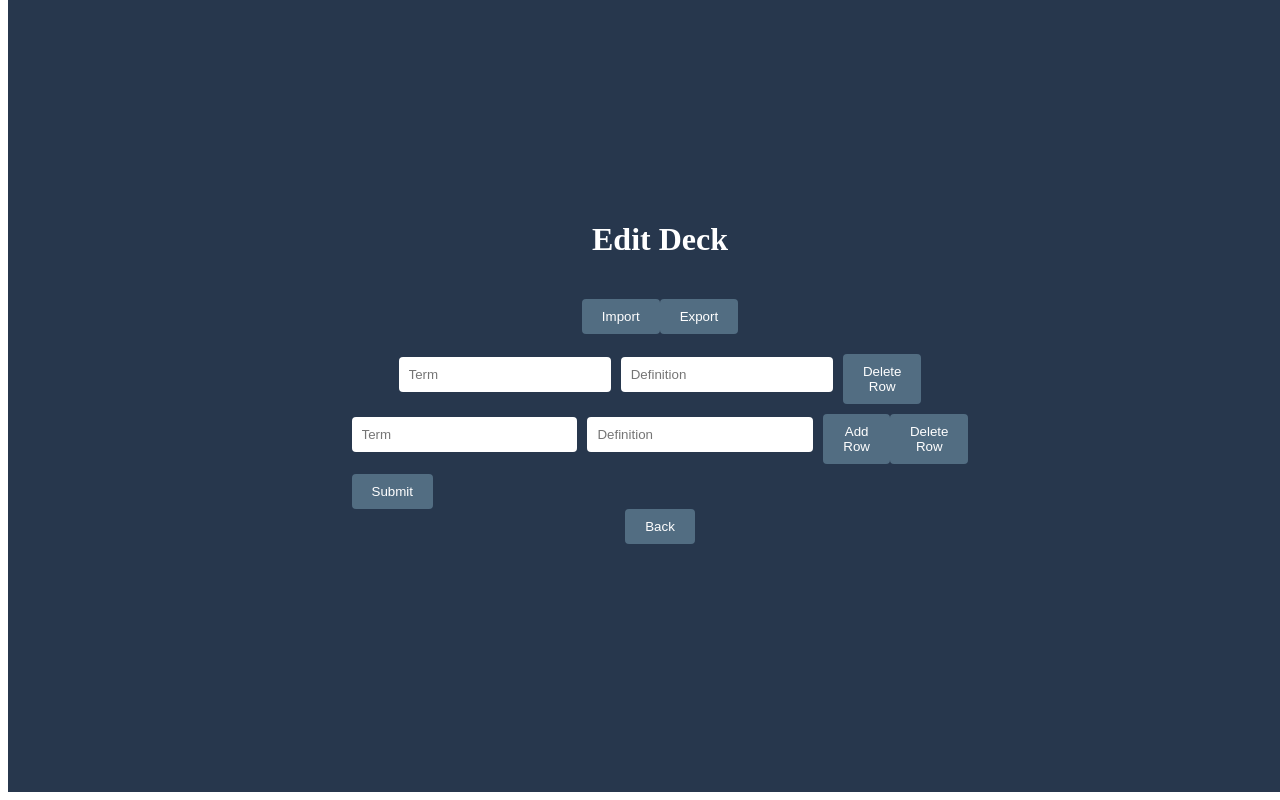
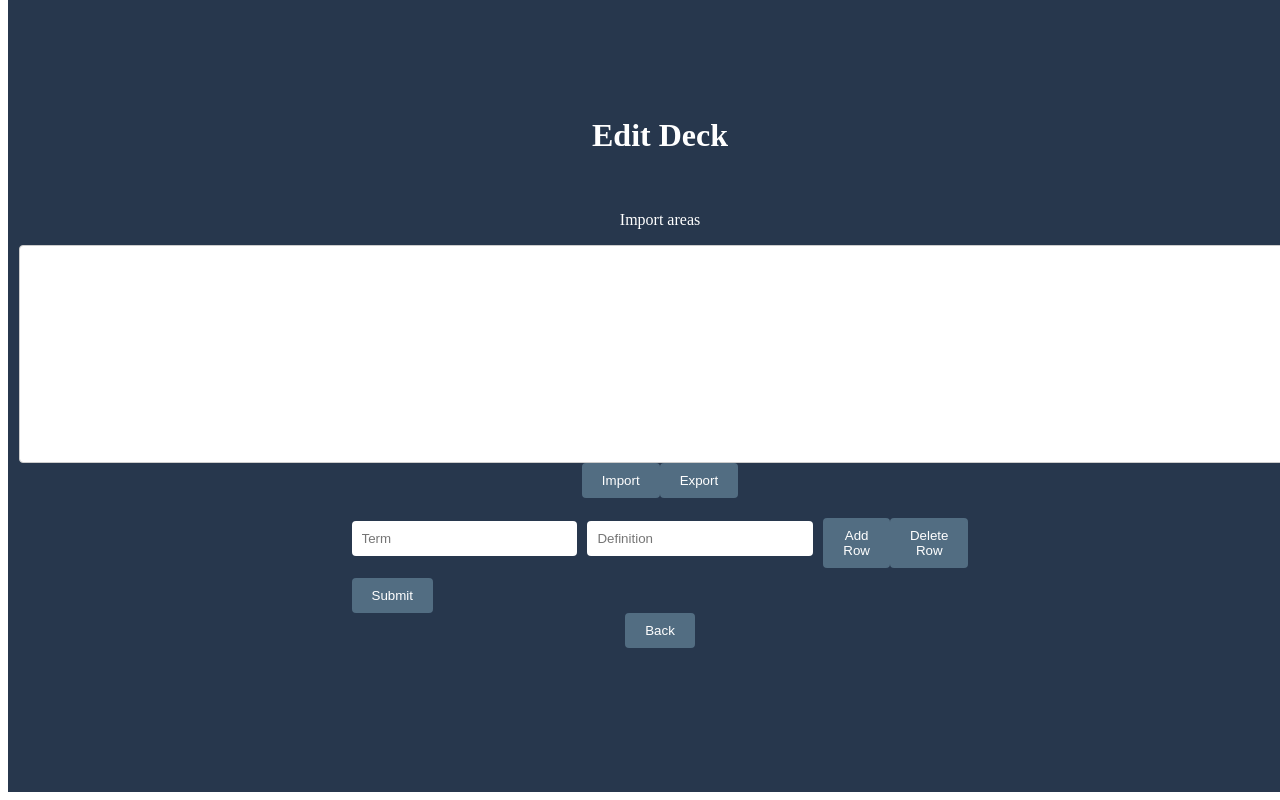
Before and after one commit to khuongduy354/kundi, a SvelteKit app in the folder client/: page / in a window 1280 px wide. Both pictures are taken after a click on the button "Add or remove terms". Shown: the part 104-904 px from the top of the page. Built offline with nearby package versions, Linux system fonts and the light colour scheme.

Commit message:
feat(parse):export import in js

```diff
--- /dev/null
+++ b/client/src/helpers/parse.js
@@ -0,0 +1,28 @@
+export const parseImport = (source, wdDelim, cardDelim) => {
+	const cards = source.split(cardDelim);
+	const results = [];
+	for (const card of cards) {
+		const word = card.split(wdDelim)[0];
+		const defi = card.split(wdDelim)[1];
+		results.push({ word, definition: defi });
+	}
+	return results;
+};
+export const parseExport = (source, wdDelim, cardDelim) => {
+	let result = '';
+	for (const card of source) {
+		const col = card.word + wdDelim + card.definition;
+		result += col + cardDelim;
+	}
+	// remove last card delim
+	result = result.slice(0, -cardDelim.length);
+	return result;
+};
+
+function main() {
+	let sample_input = 'word1 def1\nword2 def2\nword3 def3';
+	let result1 = parseImport(sample_input, ' ', '\n');
+	console.log(result1);
+	let result2 = parseExport(result1, ' ', '\n');
+	console.log(result2);
+}
--- a/client/src/routes/statics/edit.svelte
+++ b/client/src/routes/statics/edit.svelte
@@ -3,8 +3,10 @@
 	export let set_name = '';
 	export let flashcards = [{ word: 'word', definition: 'Definition 1' }];
 	export let set_id = '';
+	import { parseImport, parseExport } from '../../helpers/parse';
 	import { UserState, APIUrl } from '../../store';
 
+	let importValue = '';
 	let temp_flcards = [...flashcards];
 	let user = null;
 	let deckTitle = '';
@@ -17,6 +19,18 @@
 
 	UserState.subscribe((value) => (user = value));
 
+	function exportCards() {
+		let result = parseExport(temp_flcards, ' ', '\n');
+		let blob = new Blob([result], { type: 'text/plain' });
+		const link = document.createElement('a');
+		link.href = URL.createObjectURL(blob);
+		link.download = 'export.txt';
+		link.click();
+	}
+	function importCards() {
+		temp_flcards = [...temp_flcards, ...parseImport(importValue, ' ', '\n')];
+		console.log(temp_flcards);
+	}
 	$: addFlashcard = (new_card) => {
 		temp_flcards.push(new_card);
 		temp_flcards = temp_flcards;
@@ -82,13 +96,15 @@
       </ul>
     </div>
   </div> -->
-
+	<p>Import areas</p>
+	<textarea class="import" bind:value={importValue} />
 	<div class="button-container">
-		<button class="button">Import</button>
+		<button on:click={importCards} class="button">Import</button>
 		<span />
-		<button class="button">Export</button>
+		<button on:click={exportCards} class="button">Export</button>
 	</div>
 	{#each temp_flcards as flashcard, idx}
+		{#if flashcard.definition != '' && flashcard.word != ''}
 			<div class="form-row">
 				<input type="text" placeholder="Term" class="input-field" value={flashcard.word} />
 				<input
@@ -106,6 +122,7 @@
 					type="button">Delete Row</button
 				>
 			</div>
+		{/if}
 	{/each}
 	<form>
 		<div class="form-row">
@@ -143,6 +160,14 @@
 </main>
 
 <style>
+	.import {
+		width: 100%;
+		height: 200px;
+		padding: 8px;
+		font-size: 14px;
+		border: 1px solid #ccc;
+		border-radius: 4px;
+	}
 	main {
 		display: flex;
 		flex-direction: column;
```
Lines whose indentation alone changed are shown as unchanged.
